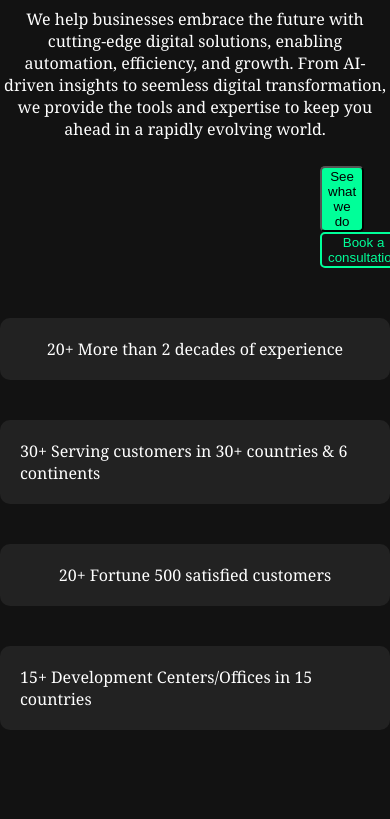
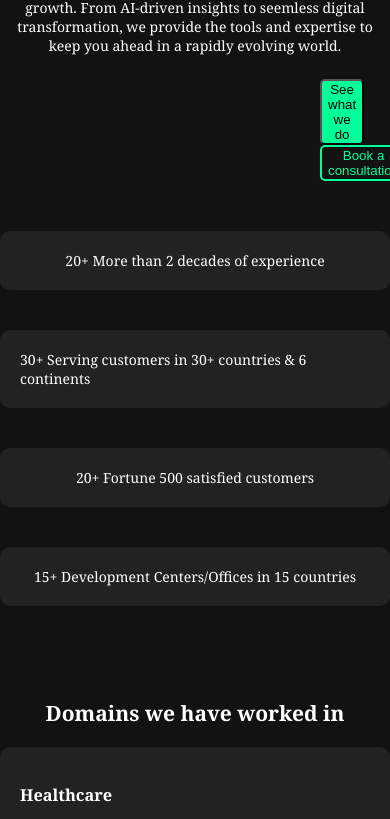
Before and after one commit to Krupayadav/Learning, a plain HTML site: page Index.html in a window 390 px wide. Shown: the part 398-1217 px from the top of the page. Drawn offline with Linux system fonts and the light colour scheme.

Commit message:
Update style.css

```diff
--- a/style.css
+++ b/style.css
@@ -4,6 +4,13 @@ body{
 	padding:0;
 	background-color: #121212;
 	color: #fff;
+	max-width: 100%;
+ 	font-size: 16px;
+}
+@media (max-width: 600px) {
+  body {
+    font-size: 14px;
+  }
 }
 .title{
 		font-family:'Cambria',sans-serif;
```
